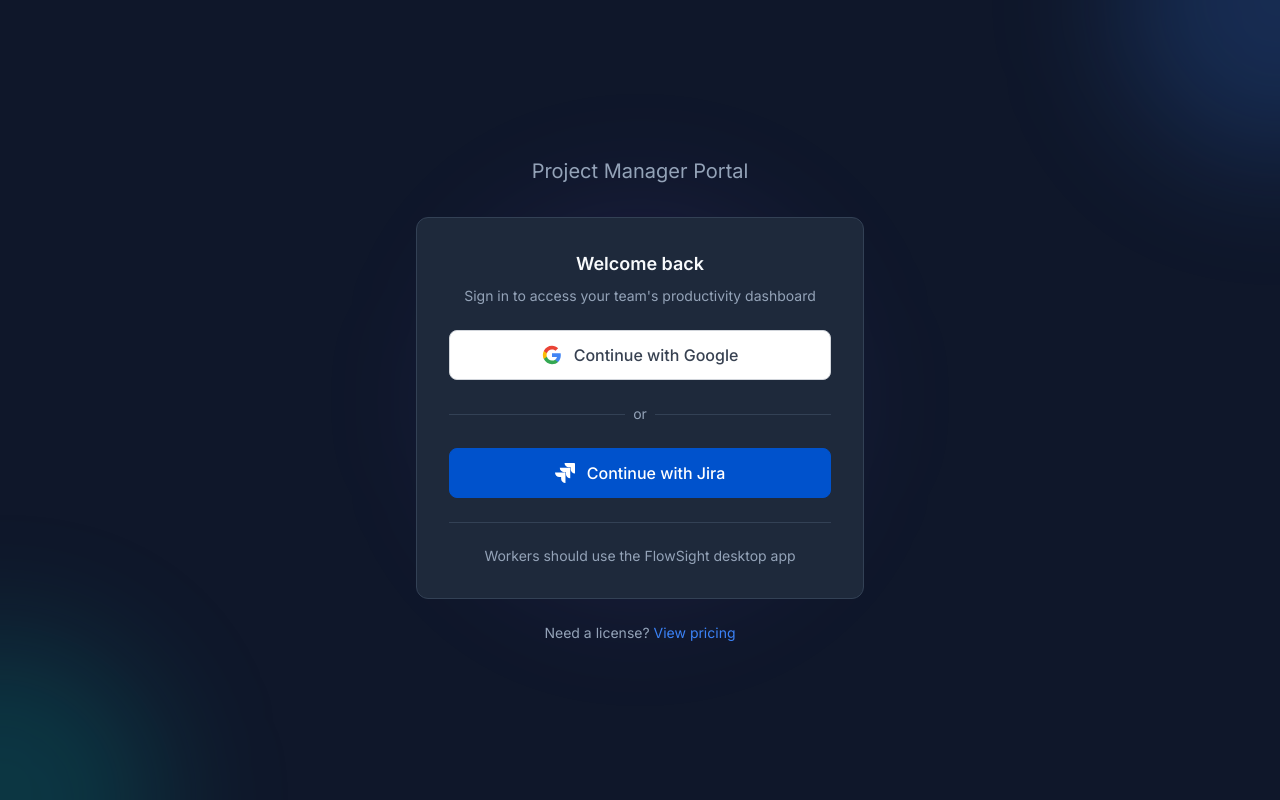
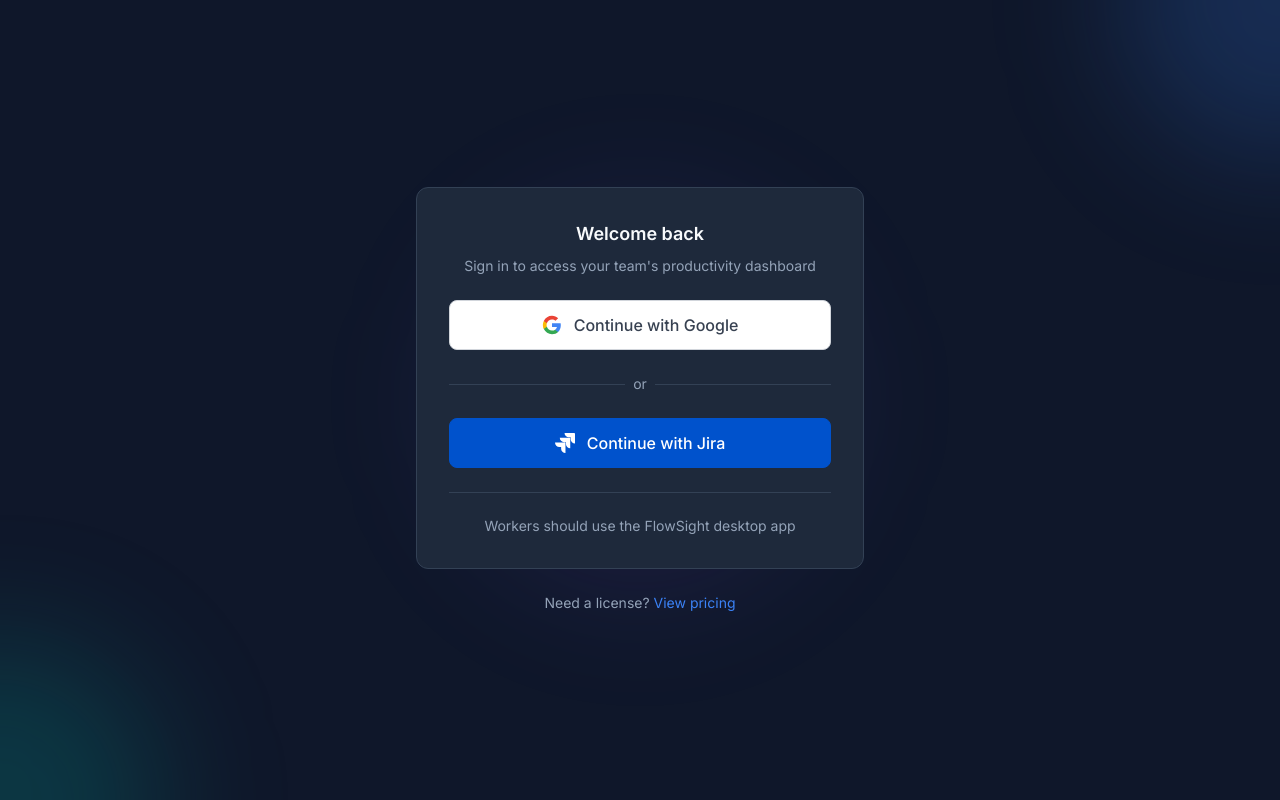
Before and after one commit to Mancasvel/FlowSight_landing, a Next.js app: page /login in a window 1280 px wide. Shown: the top 800 px of the page. Built offline with nearby package versions, Linux system fonts and the light colour scheme; no server answers.

Commit message:
fix: visual improvements

```diff
--- a/src/app/login/page.tsx
+++ b/src/app/login/page.tsx
@@ -74,11 +74,7 @@ function LoginContent() {
             transition={{ duration: 0.5 }}
             className="w-full max-w-md relative z-10"
         >
-            {/* Logo and Title */}
-            <div className="text-center mb-8">
 
-                <h1 className="text-xl text-dashboard-muted">Project Manager Portal</h1>
-            </div>
 
             {/* Login Card */}
             <div className="dashboard-card p-8 backdrop-blur-xl bg-dashboard-card/80">
@@ -209,9 +205,7 @@ function LoginContent() {
 function LoginFallback() {
     return (
         <div className="w-full max-w-md relative z-10">
-            <div className="text-center mb-8">
-                <h1 className="text-xl text-dashboard-muted">Project Manager Portal</h1>
-            </div>
+
             <div className="dashboard-card p-8 backdrop-blur-xl bg-dashboard-card/80 flex items-center justify-center">
                 <Loader2 className="animate-spin text-primary-blue" size={32} />
             </div>
```
